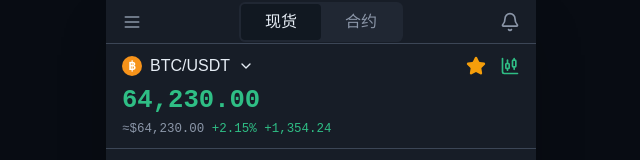
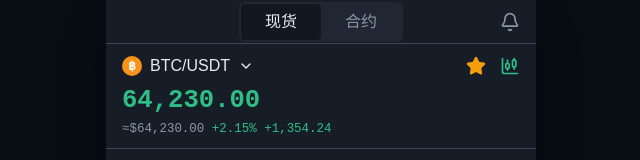
Before and after one commit to wangzimin233/TMA, a React (Vite) app: page / in a window 1280 px wide. Both pictures are taken after a click on the button "合约". Shown: the top 160 px of the page, without its empty margins (319-959 px from the left). Built offline with nearby package versions, Linux system fonts and the light colour scheme.

Commit message:
调整交易页顶部栏

```diff
--- a/src/pages/trade/TradePage.tsx
+++ b/src/pages/trade/TradePage.tsx
@@ -1,5 +1,5 @@
 import { useEffect, useRef, useState } from 'react';
-import { Bell, Calculator, CandlestickChart, ChevronDown, FileText, Info, Menu, Search, Star, WalletCards, X } from 'lucide-react';
+import { Bell, Calculator, CandlestickChart, ChevronDown, FileText, Info, Search, Star, WalletCards, X } from 'lucide-react';
 import { CandlestickSeries, ColorType, createChart, type UTCTimestamp } from 'lightweight-charts';
 import { getTickerBySymbol, marketPairs } from '../../data/mock';
 import { CoinDot } from '../../components/CoinDot';
@@ -76,7 +76,7 @@ export function TradePage({ mode, setMode, showChart, setShowChart, openLeverage
 function TradeTop({ mode, setMode }: { mode: TradeMode; setMode: (mode: TradeMode) => void }) {
   return (
     <header className="flex h-11 items-center justify-between border-b border-line px-4">
-      <Menu className="size-5 text-muted-foreground" />
+      <span className="size-5" />
       <div className="rounded-md bg-[#202733] p-0.5">
         <button className={`rounded px-6 py-1.5 text-[0.86rem] outline-none transition-colors ${mode === 'spot' ? 'bg-[#111821] text-ink' : 'text-muted-foreground'}`} onClick={() => setMode('spot')}>
           现货
```
